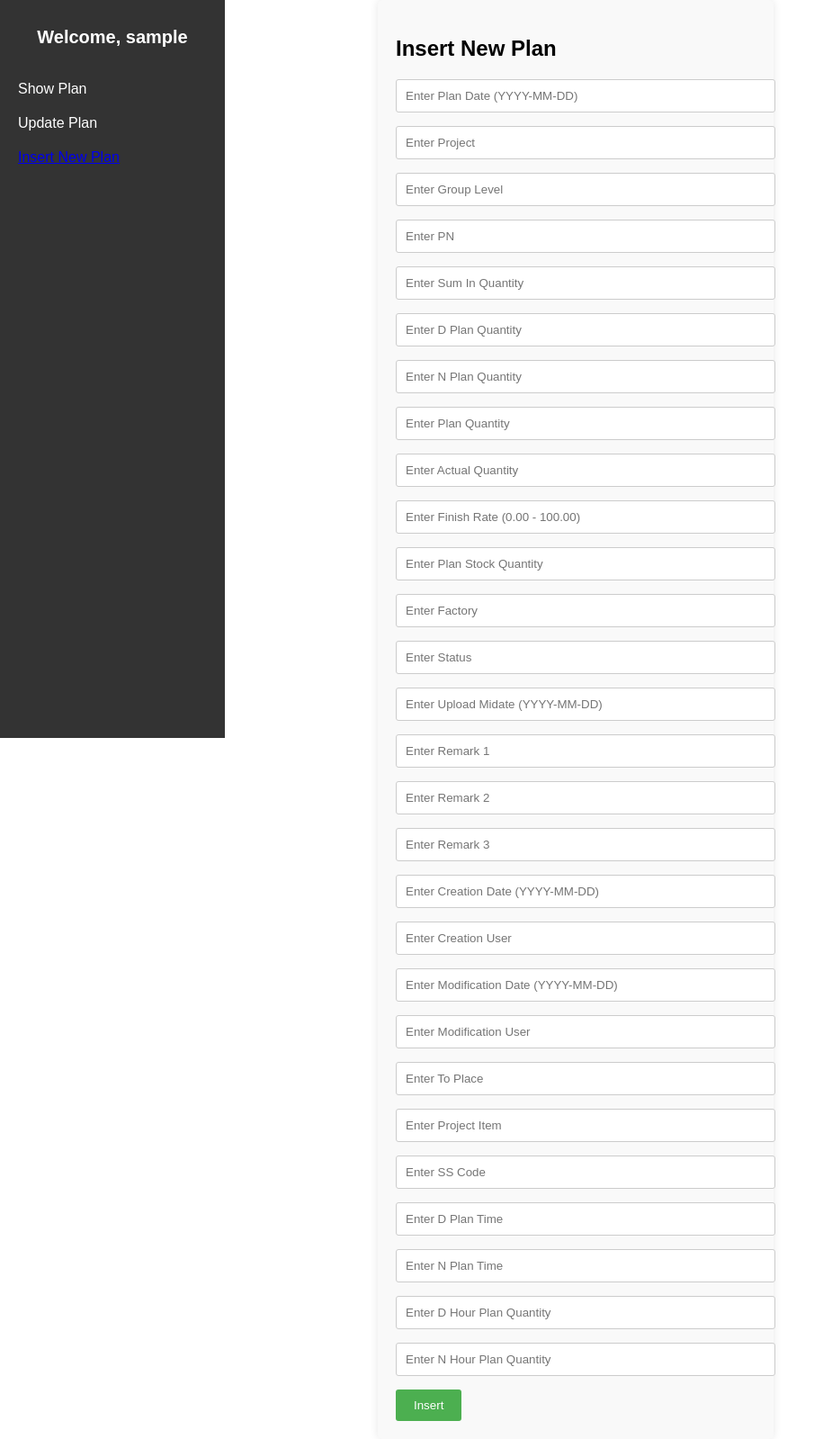
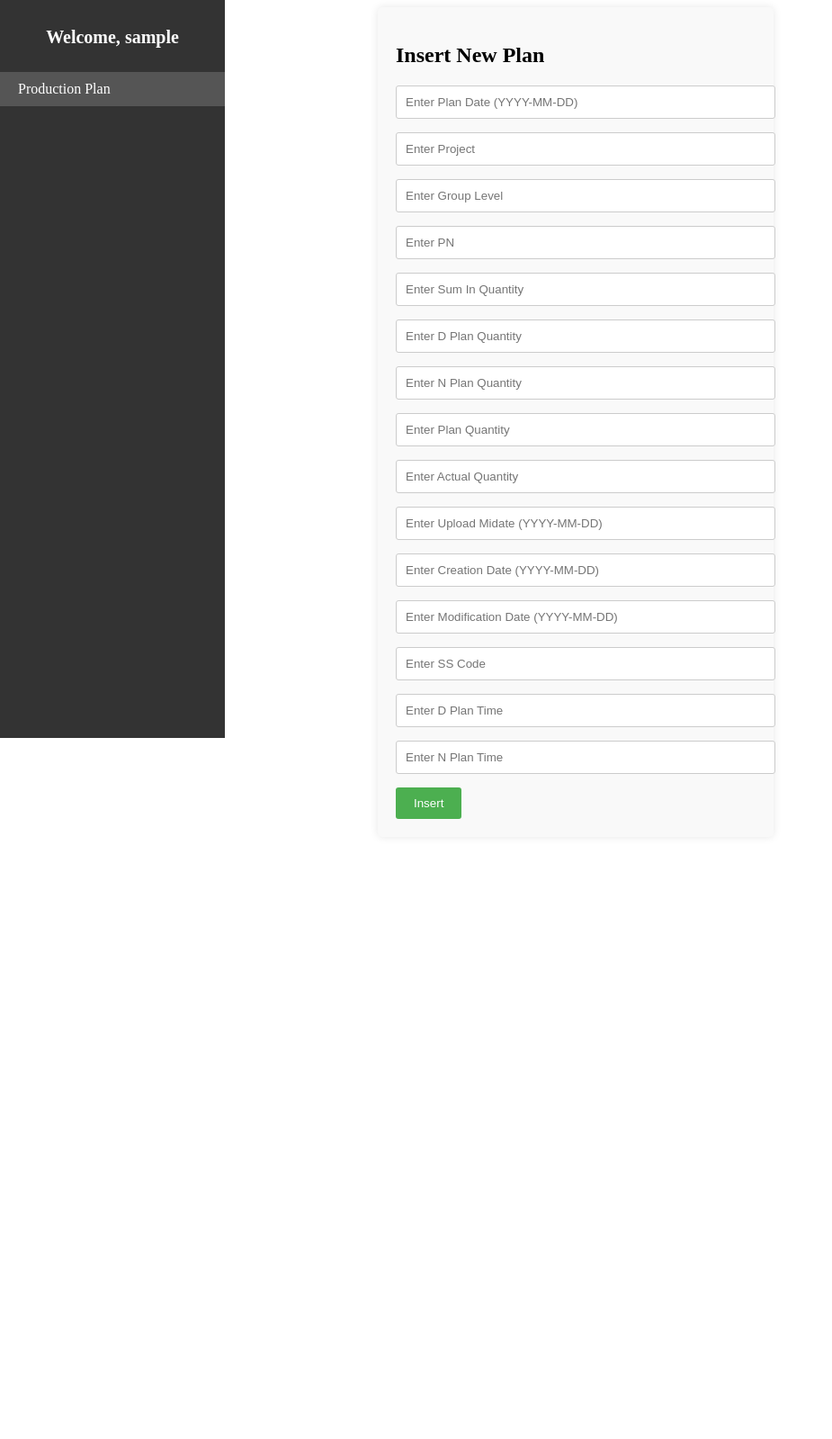
Before and after one commit to Halawany/xiaomiplan, a Django app: page /insert in a window 1280 px wide. Shown: the whole page at 90% size, without its empty margins (0-925 px from the left). After the commit the page ends 910 px from the top, so only its background shows below. Run offline with Django 5.2, Linux system fonts and the light colour scheme; the visitor is signed in with stand-in values (Sample User, id 1); some libraries are stand-ins or nearby versions.

Commit message:
Fixed Update and insert Form

```diff
--- a/miplan/forms.py
+++ b/miplan/forms.py
@@ -11,48 +11,41 @@ class InsertForm(forms.Form):
     n_plan_qty = forms.IntegerField(required=True, help_text="Enter N Plan Quantity")
     plan_qty = forms.IntegerField(required=True, help_text="Enter Plan Quantity")
     actual_qty = forms.IntegerField(required=True, help_text="Enter Actual Quantity")
-    finish_rate = forms.CharField(max_length=10, required=True, help_text="Enter Finish Rate (0.00 - 100.00)")
-    plan_stock_qty = forms.IntegerField(required=True, help_text="Enter Plan Stock Quantity")
-    factory = forms.CharField(max_length=100, required=False, help_text="Enter Factory")
-    _status = forms.IntegerField(required=True, help_text="Enter Status")
     upload_midate = forms.DateField(input_formats=['%Y-%m-%d'], required=False, help_text="Enter Upload Midate (YYYY-MM-DD)")
-    remark1 = forms.CharField(max_length=100, required=True, help_text="Enter Remark 1")
-    remark2 = forms.CharField(max_length=100, required=True, help_text="Enter Remark 2")
-    remark3 = forms.CharField(max_length=100, required=False, help_text="Enter Remark 3")
     cdate = forms.DateField(input_formats=['%Y-%m-%d'], required=True, help_text="Enter Creation Date (YYYY-MM-DD)")
-    cuser = forms.CharField(max_length=100, required=True, help_text="Enter Creation User")
     mdate = forms.DateField(input_formats=['%Y-%m-%d'], required=False, help_text="Enter Modification Date (YYYY-MM-DD)")
-    muser = forms.CharField(max_length=100, required=False, help_text="Enter Modification User")
-    toplace = forms.CharField(max_length=100, required=False, help_text="Enter To Place")
-    project_item = forms.CharField(max_length=100, required=False, help_text="Enter Project Item")
-    sscode = forms.CharField(max_length=100, required=False, help_text="Enter SS Code")
+    sscode = forms.CharField(max_length=100, required=True, help_text="Enter SS Code")
     d_plan_time = forms.CharField(max_length=100, required=False, help_text="Enter D Plan Time")
     n_plan_time = forms.CharField(max_length=100, required=False, help_text="Enter N Plan Time")
-    d_hour_plan_qty = forms.CharField(max_length=100, required=False, help_text="Enter D Hour Plan Quantity")
-    n_hour_plan_qty = forms.CharField(max_length=100, required=False, help_text="Enter N Hour Plan Quantity")
 
     def clean(self):
-        cleaned_data = super().clean()
-        d_plan_qty = cleaned_data.get('d_plan_qty')
-        n_plan_qty = cleaned_data.get('n_plan_qty')
-        sum_in_qty = cleaned_data.get('sum_in_qty')
-        plan_qty = cleaned_data.get('plan_qty')
-        actual_qty = cleaned_data.get('actual_qty')
+        super(InsertForm, self).clean()
+        d_plan_qty = self.cleaned_data.get("d_plan_qty")
+        n_plan_qty = self.cleaned_data.get("n_plan_qty")
+        sum_in_qty = self.cleaned_data.get("sum_in_qty")
+        plan_qty = self.cleaned_data.get("plan_qty")
+        actual_qty = self.cleaned_data.get("actual_qty")
 
         day_plan = d_plan_qty + n_plan_qty
-        if day_plan < sum_in_qty:
-            self.add_error("Sum", "Day and night plan must be equal to SUMINQTY")
+        if day_plan != sum_in_qty:
+             self._errors = self.error_class([
+                'The whole day target must be equal to day plan + night plan'
+            ])
 
-        if day_plan < plan_qty:
-            self.add_error("Plan Quantity", "Day and night plan must be equal to Plan Quantity")
+        if day_plan != plan_qty:
+             self._errors = self.error_class([
+                'Day and night plan must be equal to Plan Quantity'
+            ])
 
-        if day_plan < actual_qty:
-            self.add_error("Actual Quantity", "Day and night plan must be equal to Actual Quantity")
+        if day_plan != actual_qty:
+            self._errors = self.error_class([
+                'Day and night plan must be equal to Actual Quantity'
+            ])
 
-        return cleaned_data
+        return self.cleaned_data
 class UpdateForm(forms.Form):
 
-    id = forms.IntegerField(help_text="Enter Row ID number", required=True)
+    id = forms.IntegerField(help_text="Enter Row ID number", required=True,)
     plan_date = forms.DateField(input_formats=['%Y-%m-%d'], required=True, help_text="Enter Plan Date (YYYY-MM-DD)")
     project = forms.CharField(max_length=100, required=True, help_text="Enter Project")
     group_level = forms.CharField(max_length=100, required=True, help_text="Enter Group Level")
@@ -62,40 +55,15 @@ class UpdateForm(forms.Form):
     n_plan_qty = forms.IntegerField(required=True, help_text="Enter N Plan Quantity")
     plan_qty = forms.IntegerField(required=True, help_text="Enter Plan Quantity")
     actual_qty = forms.IntegerField(required=True, help_text="Enter Actual Quantity")
-    finish_rate = forms.CharField(max_length=10, required=True, help_text="Enter Finish Rate (0.00 - 100.00)")
-    plan_stock_qty = forms.IntegerField(required=True, help_text="Enter Plan Stock Quantity")
-    factory = forms.CharField(max_length=100, required=False, help_text="Enter Factory")
-    _status = forms.IntegerField(required=True, help_text="Enter Status")
     upload_midate = forms.DateField(input_formats=['%Y-%m-%d'], required=False, help_text="Enter Upload Midate (YYYY-MM-DD)")
-    remark1 = forms.CharField(max_length=100, required=True, help_text="Enter Remark 1")
-    remark2 = forms.CharField(max_length=100, required=True, help_text="Enter Remark 2")
-    remark3 = forms.CharField(max_length=100, required=False, help_text="Enter Remark 3")
     cdate = forms.DateField(input_formats=['%Y-%m-%d'], required=True, help_text="Enter Creation Date (YYYY-MM-DD)")
-    cuser = forms.CharField(max_length=100, required=True, help_text="Enter Creation User")
     mdate = forms.DateField(input_formats=['%Y-%m-%d'], required=False, help_text="Enter Modification Date (YYYY-MM-DD)")
-    muser = forms.CharField(max_length=100, required=False, help_text="Enter Modification User")
-    toplace = forms.CharField(max_length=100, required=False, help_text="Enter To Place")
-    project_item = forms.CharField(max_length=100, required=False, help_text="Enter Project Item")
     sscode = forms.CharField(max_length=100, required=False, help_text="Enter SS Code")
     d_plan_time = forms.CharField(max_length=100, required=False, help_text="Enter D Plan Time")
     n_plan_time = forms.CharField(max_length=100, required=False, help_text="Enter N Plan Time")
-    d_hour_plan_qty = forms.CharField(max_length=100, required=False, help_text="Enter D Hour Plan Quantity")
-    n_hour_plan_qty = forms.CharField(max_length=100, required=False, help_text="Enter N Hour Plan Quantity")
-
-    def check_id(self):
-        try:
-            conn = psycopg2.connect("dbname=plan_test_db user=postgres password=eslam010")
-            with conn.cursor() as cur:
-                cur.execute("SELECT * FROM users WHERE id = %s", (id, ))
-                result = cur.fetchone()
-                conn.commit()
-                conn.close()
-                return result
-        except psycopg2.Error as e:
-            print("Error occured while inserting data:", e)
 
     def clean(self):
-        cleaned_data =  super().clean()
+        super(UpdateForm, self).clean()
         id = self.cleaned_data.get("id")
         d_plan_qty = self.cleaned_data.get("d_plan_qty")
         n_plan_qty = self.cleaned_data.get("n_plan_qty")
@@ -103,18 +71,34 @@ class UpdateForm(forms.Form):
         plan_qty = self.cleaned_data.get("plan_qty")
         actual_qty = self.cleaned_data.get("actual_qty")
 
-        id_check = self.check_id()
-        if not id_check:
-            self.add_error("ID", "ID Doesn't exist.")
+        try:
+            conn = psycopg2.connect("dbname=miplaninfodata user=postgres password=eslam010")
+            with conn.cursor() as cur:
+                cur.execute("SELECT * FROM plan WHERE id = %s", (id, ))
+                result = cur.fetchone()
+                if not result:
+                    self._errors = self.error_class([
+                         "ID Doesn't exist."
+                    ])
+                conn.commit()
+                conn.close()
+        except psycopg2.Error as e:
+             print("Error occured while inserting data:", e)
 
         day_plan = d_plan_qty + n_plan_qty
         if day_plan < sum_in_qty:
-            self.add_error("Sum", "Day and night plan must be equal to SUMINQTY")
+             self._errors = self.error_class([
+                'The whole day target must be equal to day plan + night plan'
+            ])
 
         if day_plan < plan_qty:
-            self.add_error("Plan Quantity", "Day and night plan must be equal to Plan Quantity")
+             self._errors = self.error_class([
+                'Day and night plan must be equal to Plan Quantity'
+            ])
 
         if day_plan < actual_qty:
-            self.add_error("Actual Quantity", "Day and night plan must be equal to Actual Quantity")
+            self._errors = self.error_class([
+                'Day and night plan must be equal to Actual Quantity'
+            ])
 
-        return cleaned_data
+        return self.cleaned_data
--- a/miplan/views.py
+++ b/miplan/views.py
@@ -36,28 +36,28 @@ def insert_plan_view(request):
             n_plan_qty = form.cleaned_data["n_plan_qty"]
             plan_qty = form.cleaned_data["plan_qty"]
             actual_qty = form.cleaned_data["actual_qty"]
-            finish_rate = form.cleaned_data["finish_rate"]
-            plan_stock_qty = form.cleaned_data["plan_stock_qty"]
-            factory = form.cleaned_data["factory"]
-            _status = form.cleaned_data["_status"]
             upload_midate = form.cleaned_data["upload_midate"]
-            remark1 = form.cleaned_data["remark1"]
-            remark2 = form.cleaned_data["remark2"]
-            remark3 = form.cleaned_data["remark3"]
             cdate = form.cleaned_data["cdate"]
-            cuser = form.cleaned_data["cuser"]
             mdate = form.cleaned_data["mdate"]
-            muser = form.cleaned_data["muser"]
-            toplace = form.cleaned_data["toplace"]
-            project_item = form.cleaned_data["project_item"]
             sscode = form.cleaned_data["sscode"]
             d_plan_time = form.cleaned_data["d_plan_time"]
             n_plan_time = form.cleaned_data["n_plan_time"]
-            d_hour_plan_qty = form.cleaned_data["d_hour_plan_qty"]
-            n_hour_plan_qty = form.cleaned_data["n_hour_plan_qty"]
             try:
                 conn = psycopg2.connect("dbname=miplaninfodata user=postgres password=eslam010")
                 with conn.cursor() as cur:
+                    finish_rate = 100
+                    plan_stock_qty = 0
+                    factory = 'EAI'
+                    _status = 0
+                    remark1 = ' '
+                    remark2 = ' '
+                    remark3 = ' '
+                    cuser = 'Eslam'
+                    muser = 'Eslam'
+                    toplace = ' '
+                    project_item = ' '
+                    d_hour_plan_qty =' '
+                    n_hour_plan_qty = ' '
                     cur.execute("SELECT id FROM plan ORDER BY id DESC;")
                     last_id = cur.fetchone()[0] + 1
                     cur.execute("INSERT INTO plan(id, plandate, project, group_level, pn, suminqty, dplanqty, nplanqty, planqty, actualqty, finishrate, planstockqty, factory, _status, uploadmidate, remark1, remark2, remark3, cdate, cuser, mdate, muser, toplace, projectitem, sscode, dplantime, nplantime, dhourplanqty, nhourplanqty) VALUES (%s, %s, %s, %s, %s, %s, %s, %s, %s, %s, %s, %s, %s, %s, %s, %s, %s, %s, %s, %s, %s, %s, %s, %s, %s, %s, %s, %s, %s);",
@@ -84,12 +84,43 @@ def update_plan_view(request):
         form = UpdateForm(request.POST)
         if form.is_valid():
             id = form.cleaned_data["id"]
-            first_name = form.cleaned_data["first_name"]
-            last_name = form.cleaned_data["last_name"]
+            plan_date = form.cleaned_data["plan_date"]
+            project = form.cleaned_data["project"]
+            group_level = form.cleaned_data["group_level"]
+            pn = form.cleaned_data["pn"]
+            sum_in_qty = form.cleaned_data["sum_in_qty"]
+            d_plan_qty = form.cleaned_data["d_plan_qty"]
+            n_plan_qty = form.cleaned_data["n_plan_qty"]
+            plan_qty = form.cleaned_data["plan_qty"]
+            actual_qty = form.cleaned_data["actual_qty"]
+            upload_midate = form.cleaned_data["upload_midate"]
+            cdate = form.cleaned_data["cdate"]
+            mdate = form.cleaned_data["mdate"]
+            sscode = form.cleaned_data["sscode"]
+            d_plan_time = form.cleaned_data["d_plan_time"]
+            n_plan_time = form.cleaned_data["n_plan_time"]
+
             try:
                 conn = psycopg2.connect("dbname=miplaninfodata user=postgres password=eslam010")
                 with conn.cursor() as cur:
-                    cur.execute("UPDATE plan SET first_name = %s, last_name = %s WHERE id = %s", (first_name, last_name, id))
+                    finish_rate = 100
+                    plan_stock_qty = 0
+                    factory = 'EAI'
+                    _status = 0
+                    remark1 = ' '
+                    remark2 = ' '
+                    remark3 = ' '
+                    cuser = 'Eslam'
+                    muser = 'Eslam'
+                    toplace = ' '
+                    project_item = ' '
+                    d_hour_plan_qty =' '
+                    n_hour_plan_qty = ' '
+                    cur.execute("UPDATE plan SET plandate = %s, project = %s, group_level = %s, pn = %s, suminqty = %s, dplanqty = %s, nplanqty = %s, planqty = %s, actualqty = %s, finishrate = %s, planstockqty = %s, factory = %s, _status = %s, uploadmidate = %s, remark1 = %s, remark2 = %s, remark3 = %s, cdate = %s, cuser = %s, mdate = %s, muser = %s, toplace = %s, projectitem = %s, sscode = %s, dplantime = %s, nplantime = %s, dhourplanqty = %s, nhourplanqty = %s WHERE id = %s",
+            (plan_date, project, group_level, pn, sum_in_qty, d_plan_qty,
+             n_plan_qty, plan_qty, actual_qty, finish_rate, plan_stock_qty, factory, _status,
+             upload_midate, remark1, remark2, remark3, cdate, cuser, mdate, muser, toplace, project_item,
+             sscode, d_plan_time, n_plan_time, d_hour_plan_qty, n_hour_plan_qty, id))
                     conn.commit()
                     conn.close()
                     return redirect('home')
@@ -98,5 +129,6 @@ def update_plan_view(request):
                 context = {"error_message": e}
                 return render(request, 'miplan/update.html', context)
     else:
-        form = InsertForm()
+
+        form = UpdateForm()
     return render(request, "miplan/update.html", {"form": form})
--- a/static/css/styles.css
+++ b/static/css/styles.css
@@ -1,9 +1,3 @@
-body {
-    font-family: Arial, sans-serif;
-    margin: 0;
-    padding: 0;
-}
-
 .navbar {
     width: 250px;
     height: 100vh;
@@ -27,6 +21,9 @@ body {
     padding: 10px 20px;
     cursor: pointer;
     transition: background-color 0.3s;
+    display: block;
+    text-decoration: none; /* Remove default underline */
+    color: #fff; /* Set text color */
 }
 
 .menu-item:hover {
@@ -37,10 +34,22 @@ body {
     background-color: #555;
 }
 
-.content {
-    margin-left: 250px; /* Adjusted to match the width of the navbar */
-    overflow-x: auto; /* Added for horizontal scrolling */
+.sub-menu {
+    display: none;
+    transition: display 0.3s ease; /* Add transition for smoother display/hide */
 }
+
+.sub-menu {
+    display: none;
+    opacity: 0; /* Initially set opacity to 0 */
+    transition: opacity 0.3s ease; /* Add transition for smoother opacity change */
+}
+
+.sub-menu.active {
+    display: block;
+    opacity: 1; /* Set opacity to 1 when active */
+}
+
 
 /* Table Styles */
 /* Table Styles */
--- a/static/js/script.js
+++ b/static/js/script.js
@@ -1,29 +1,24 @@
-document.getElementById('insert-plan').addEventListener('click', function() {
-    // Add logic for inserting plan
-    // Example: window.location.href = '/insert-plan';
+document.getElementById('production-plan').addEventListener('click', function() {
+    var subMenu = document.querySelector('.sub-menu');
+    subMenu.classList.toggle('active');
+});
+
+document.getElementById('show-plan').addEventListener('click', function() {
     setActiveState(this);
 });
 
 document.getElementById('update-plan').addEventListener('click', function() {
-    // Add logic for updating plan
-    // Example: window.location.href = '/update-plan';
     setActiveState(this);
 });
 
-document.getElementById('show-plan').addEventListener('click', function() {
-    // Add logic for showing plan
-    // Example: window.location.href = '/show-plan';
+document.getElementById('add-plan').addEventListener('click', function() {
     setActiveState(this);
 });
 
 function setActiveState(element) {
-    var menuItems = document.getElementsByClassName('menu-item');
-    for (var i = 0; i < menuItems.length; i++) {
-        menuItems[i].classList.remove('active');
-    }
+    var menuItems = document.querySelectorAll('.sub-menu .menu-item');
+    menuItems.forEach(function(item) {
+        item.classList.remove('active');
+    });
     element.classList.add('active');
-
-    // // Update greeting message with username
-    // var username = "John Doe"; // Replace with actual username from Django
-    // document.getElementById('username').innerText = username;
 }
--- a/templates/base.html
+++ b/templates/base.html
@@ -9,13 +9,14 @@
 </head>
 <body>
 
-<div class="navbar">
+  <div class="navbar">
     <h2>Welcome, <span id="username">{{ user.username }}</span></h2>
-    <div class="menu-item" id="insert-plan">
-      Show Plan
+    <div class="menu-item active" id="production-plan">Production Plan</div>
+    <div class="sub-menu">
+      <a href="{% url 'home' %}" class="menu-item" id="show-plan">Show Plan</a>
+      <a href="{% url 'update' %}" class="menu-item" id="update-plan">Update Plan</a>
+      <a href="{% url 'insert' %}" class="menu-item" id="add-plan">Add New Plan</a>
     </div>
-    <div class="menu-item" id="update-plan">Update Plan</div>
-    <div class="menu-item" id="show-plan"><a href="{% url 'insert' %}">Insert New Plan<a></div>
 </div>
 {% block body %}
 
--- a/templates/miplan/insert.html
+++ b/templates/miplan/insert.html
@@ -19,25 +19,12 @@
     <input type="number" id="n_plan_qty" name="n_plan_qty" class="form-input" placeholder="Enter N Plan Quantity" required>
     <input type="number" id="plan_qty" name="plan_qty" class="form-input" placeholder="Enter Plan Quantity" required>
     <input type="number" id="actual_qty" name="actual_qty" class="form-input" placeholder="Enter Actual Quantity" required>
-    <input type="text" id="finish_rate" name="finish_rate" class="form-input" placeholder="Enter Finish Rate (0.00 - 100.00)" required>
-    <input type="number" id="plan_stock_qty" name="plan_stock_qty" class="form-input" placeholder="Enter Plan Stock Quantity" required>
-    <input type="text" id="factory" name="factory" class="form-input" placeholder="Enter Factory">
-    <input type="number" id="_status" name="_status" class="form-input" placeholder="Enter Status" required>
     <input type="text" id="upload_midate" name="upload_midate" class="form-input" placeholder="Enter Upload Midate (YYYY-MM-DD)">
-    <input type="text" id="remark1" name="remark1" class="form-input" placeholder="Enter Remark 1" required>
-    <input type="text" id="remark2" name="remark2" class="form-input" placeholder="Enter Remark 2" required>
-    <input type="text" id="remark3" name="remark3" class="form-input" placeholder="Enter Remark 3">
     <input type="text" id="cdate" name="cdate" class="form-input" placeholder="Enter Creation Date (YYYY-MM-DD)" required>
-    <input type="text" id="cuser" name="cuser" class="form-input" placeholder="Enter Creation User" required>
     <input type="text" id="mdate" name="mdate" class="form-input" placeholder="Enter Modification Date (YYYY-MM-DD)">
-    <input type="text" id="muser" name="muser" class="form-input" placeholder="Enter Modification User">
-    <input type="text" id="toplace" name="toplace" class="form-input" placeholder="Enter To Place">
-    <input type="text" id="project_item" name="project_item" class="form-input" placeholder="Enter Project Item">
     <input type="text" id="sscode" name="sscode" class="form-input" placeholder="Enter SS Code">
     <input type="text" id="d_plan_time" name="d_plan_time" class="form-input" placeholder="Enter D Plan Time">
     <input type="text" id="n_plan_time" name="n_plan_time" class="form-input" placeholder="Enter N Plan Time">
-    <input type="text" id="d_hour_plan_qty" name="d_hour_plan_qty" class="form-input" placeholder="Enter D Hour Plan Quantity">
-    <input type="text" id="n_hour_plan_qty" name="n_hour_plan_qty" class="form-input" placeholder="Enter N Hour Plan Quantity">
     <button type="submit" class="form-submit">Insert</button>
   </form>
 </div>
--- a/xiaomiplan/settings.py
+++ b/xiaomiplan/settings.py
@@ -25,7 +25,7 @@ SECRET_KEY = 'django-insecure-6@lfkm!nj$!&i!(%jm7xbimv%79g_s3vfzg7ssd^0hm#-1dc##
 # SECURITY WARNING: don't run with debug turned on in production!
 DEBUG = True
 
-ALLOWED_HOSTS = ['10.60.10.25', 'localhost', '127.0.0.1']
+ALLOWED_HOSTS = ['10.60.10.22', 'localhost', '127.0.0.1']
 
 
 # Application definition
```
Also changed, not shown: templates/miplan/update.html (+0 -13 lines).
